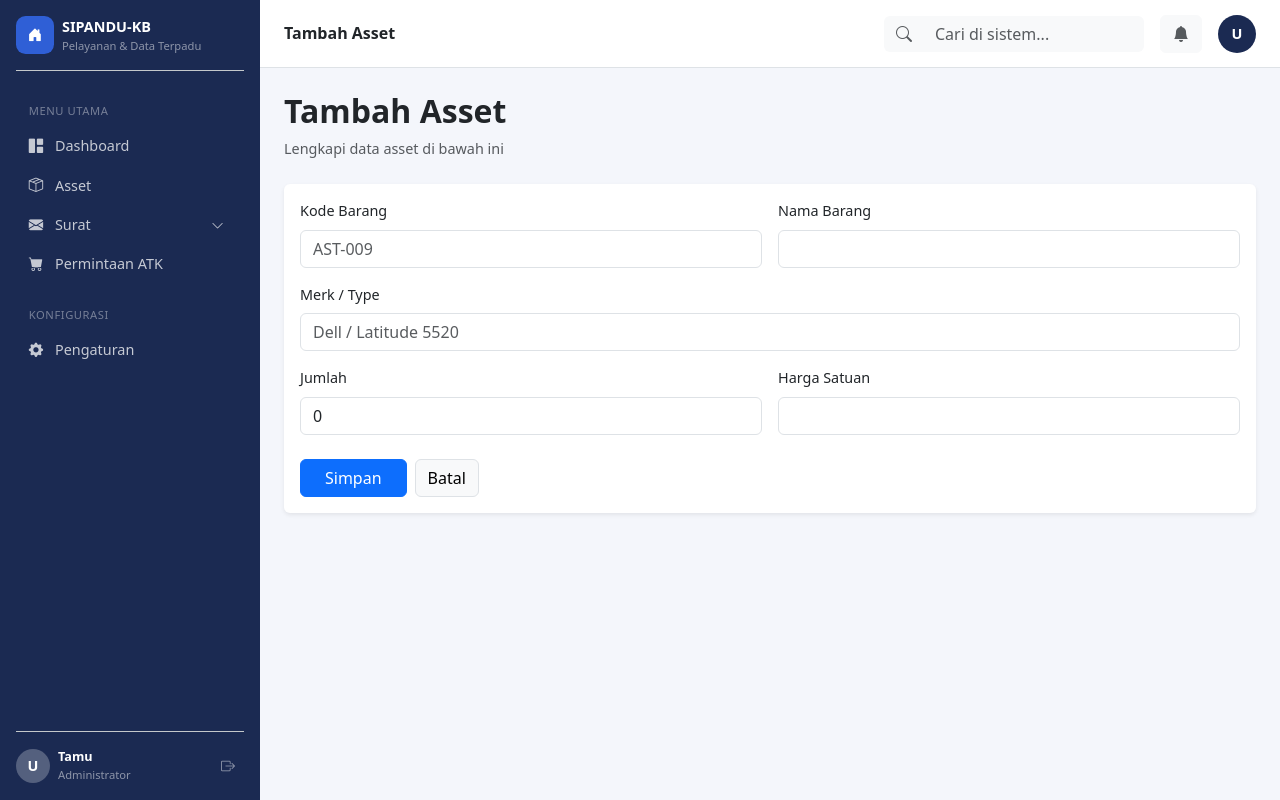
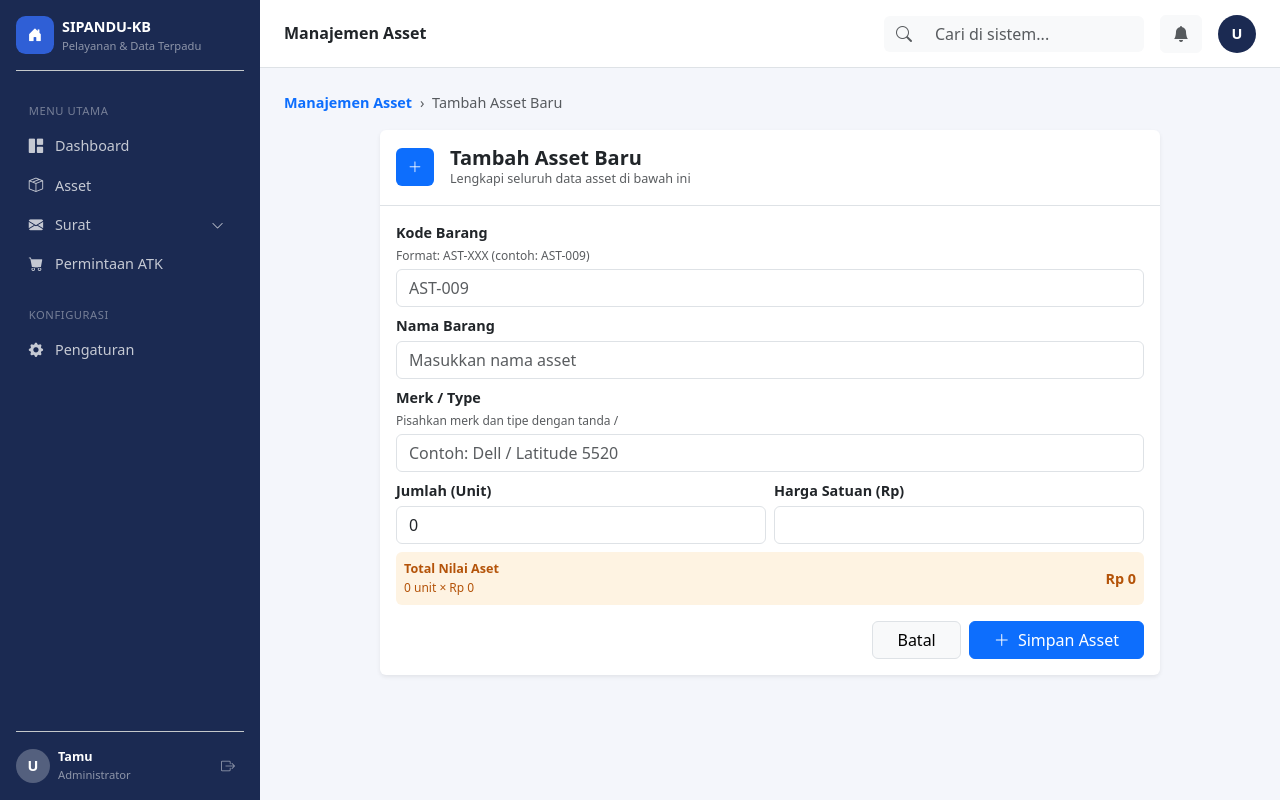
Before and after one commit to AhmadGhozi/Website-SIPANDU, a Django app: page /asset/tambah/ in a window 1280 px wide. Run offline with Django 5.2, Linux system fonts and the light colour scheme.

Commit message:
Penyesuaian Tampilan Form Tambah & Edit

```diff
--- a/asset/forms.py
+++ b/asset/forms.py
@@ -8,8 +8,8 @@ class AssetForm(forms.ModelForm):
         fields = ['kode_barang', 'nama_barang', 'merk_type', 'jumlah', 'harga_satuan']
         widgets = {
             'kode_barang': forms.TextInput(attrs={'class': 'form-control', 'placeholder': 'AST-009'}),
-            'nama_barang': forms.TextInput(attrs={'class': 'form-control'}),
-            'merk_type': forms.TextInput(attrs={'class': 'form-control', 'placeholder': 'Dell / Latitude 5520'}),
-            'jumlah': forms.NumberInput(attrs={'class': 'form-control'}),
-            'harga_satuan': forms.NumberInput(attrs={'class': 'form-control'}),
+            'nama_barang': forms.TextInput(attrs={'class': 'form-control', 'placeholder': 'Masukkan nama asset'}),
+            'merk_type': forms.TextInput(attrs={'class': 'form-control', 'placeholder': 'Contoh: Dell / Latitude 5520'}),
+            'jumlah': forms.NumberInput(attrs={'class': 'form-control', 'id': 'id_jumlah'}),
+            'harga_satuan': forms.NumberInput(attrs={'class': 'form-control', 'id': 'id_harga_satuan'}),
         }
--- a/asset/views.py
+++ b/asset/views.py
@@ -35,7 +35,13 @@ def asset_create(request):
     else:
         form = AssetForm()
 
-    return render(request, 'asset/asset_form.html', {'form': form, 'judul': 'Tambah Asset'})
+    context = {
+        'form': form,
+        'judul': 'Tambah Asset Baru',
+        'subjudul': 'Lengkapi seluruh data asset di bawah ini',
+        'is_edit': False,
+    }
+    return render(request, 'asset/asset_form.html', context)
 
 
 def asset_update(request, pk):
@@ -49,7 +55,14 @@ def asset_update(request, pk):
     else:
         form = AssetForm(instance=asset)
 
-    return render(request, 'asset/asset_form.html', {'form': form, 'judul': 'Edit Asset'})
+    context = {
+        'form': form,
+        'judul': 'Edit Asset',
+        'subjudul': f'Kode barang: {asset.kode_barang}',
+        'is_edit': True,
+        'asset': asset,
+    }
+    return render(request, 'asset/asset_form.html', context)
 
 
 def asset_delete(request, pk):
--- a/templates/asset/asset_form.html
+++ b/templates/asset/asset_form.html
@@ -1,49 +1,122 @@
 {% extends "base.html" %}
 
 {% block title %}{{ judul }}{% endblock %}
-{% block page_title %}{{ judul }}{% endblock %}
+{% block page_title %}Manajemen Asset{% endblock %}
 
 {% block content %}
 
-<div class="mb-4">
-    <h2 class="fw-bold">{{ judul }}</h2>
-    <p class="text-muted mb-0">Lengkapi data asset di bawah ini</p>
+<!-- Breadcrumb -->
+<nav class="mb-3">
+    <a href="{% url 'asset:asset_list' %}" class="text-decoration-none fw-semibold text-primary">Manajemen Asset</a>
+    <span class="text-muted mx-1">›</span>
+    <span class="text-muted">{{ judul }}</span>
+</nav>
+
+<div class="d-flex justify-content-center flex-grow-1">
+    <div class="card border-0 shadow-sm w-100 d-flex flex-column" style="max-width: 780px;">
+
+        <div class="card-body border-bottom p-3 flex-shrink-0">
+            <div class="d-flex align-items-center gap-3">
+                <div class="rounded d-flex align-items-center justify-content-center flex-shrink-0
+                            {% if is_edit %}bg-warning{% else %}bg-primary{% endif %}"
+                     style="width: 38px; height: 38px;">
+                    {% if is_edit %}
+                        <i class="bi bi-pencil-fill text-white"></i>
+                    {% else %}
+                        <i class="bi bi-plus-lg text-white"></i>
+                    {% endif %}
+                </div>
+                <div>
+                    <h5 class="fw-bold mb-0">{{ judul }}</h5>
+                    <p class="text-muted small mb-0">{{ subjudul }}</p>
+                </div>
+            </div>
         </div>
 
-<div class="card border-0 shadow-sm">
-    <div class="card-body">
-        <form method="post">
+        <div class="card-body p-3 d-flex flex-column flex-grow-1">
+            <form method="post" id="assetForm" class="d-flex flex-column flex-grow-1">
                 {% csrf_token %}
 
-            <div class="row g-3">
-                <div class="col-md-6">
-                    <label class="form-label">Kode Barang</label>
+                <div>
+                    <div class="mb-2">
+                        <label class="form-label fw-semibold mb-1">Kode Barang</label>
+                        <p class="text-muted small mb-1" style="font-size: .75rem;">Format: AST-XXX (contoh: AST-009)</p>
                         {{ form.kode_barang }}
                     </div>
-                <div class="col-md-6">
-                    <label class="form-label">Nama Barang</label>
+
+                    <div class="mb-2">
+                        <label class="form-label fw-semibold mb-1">Nama Barang</label>
                         {{ form.nama_barang }}
                     </div>
-                <div class="col-md-12">
-                    <label class="form-label">Merk / Type</label>
+
+                    <div class="mb-2">
+                        <label class="form-label fw-semibold mb-1">Merk / Type</label>
+                        <p class="text-muted small mb-1" style="font-size: .75rem;">Pisahkan merk dan tipe dengan tanda /</p>
                         {{ form.merk_type }}
                     </div>
+
+                    <div class="row g-2 mb-2">
                         <div class="col-md-6">
-                    <label class="form-label">Jumlah</label>
+                            <label class="form-label fw-semibold mb-1">Jumlah (Unit)</label>
                             {{ form.jumlah }}
                         </div>
                         <div class="col-md-6">
-                    <label class="form-label">Harga Satuan</label>
+                            <label class="form-label fw-semibold mb-1">Harga Satuan (Rp)</label>
                             {{ form.harga_satuan }}
                         </div>
                     </div>
 
-            <div class="mt-4 d-flex gap-2">
-                <button type="submit" class="btn btn-primary px-4">Simpan</button>
-                <a href="{% url 'asset:asset_list' %}" class="btn btn-light border">Batal</a>
+                    <!-- Total Nilai Preview -->
+                    <div class="rounded p-2 mb-3 d-flex justify-content-between align-items-center"
+                         style="background-color: #FEF3E2;">
+                        <div>
+                            <div class="fw-semibold small" style="color:#B45309;">Total Nilai Aset</div>
+                            <div class="small" style="color:#B45309; font-size: .75rem;">
+                                <span id="previewJumlah">{{ form.jumlah.value|default:1 }}</span> unit ×
+                                Rp <span id="previewHargaText">{{ form.harga_satuan.value|default:0 }}</span>
+                            </div>
+                        </div>
+                        <div class="fw-bold" style="color:#B45309;" id="previewTotal">Rp 0</div>
+                    </div>
+                </div>
+
+                <!-- Tombol ini akan otomatis terdorong ke bawah card -->
+                <div class="d-flex justify-content-end gap-2 mt-auto">
+                    <a href="{% url 'asset:asset_list' %}" class="btn btn-light border px-4">Batal</a>
+                    <button type="submit" class="btn px-4 text-white {% if is_edit %}btn-warning{% else %}btn-primary{% endif %}">
+                        {% if is_edit %}
+                            <i class="bi bi-check-lg me-1"></i> Simpan Perubahan
+                        {% else %}
+                            <i class="bi bi-plus-lg me-1"></i> Simpan Asset
+                        {% endif %}
+                    </button>
                 </div>
             </form>
         </div>
     </div>
+</div>
 
 {% endblock %}
+
+{% block extra_js %}
+<script>
+    function formatRupiah(angka) {
+        angka = parseInt(angka) || 0;
+        return "Rp " + angka.toLocaleString('id-ID');
+    }
+
+    function hitungTotal() {
+        const jumlah = parseFloat(document.getElementById('id_jumlah').value) || 0;
+        const harga = parseFloat(document.getElementById('id_harga_satuan').value) || 0;
+        const total = jumlah * harga;
+
+        document.getElementById('previewJumlah').textContent = jumlah;
+        document.getElementById('previewHargaText').textContent = harga.toLocaleString('id-ID');
+        document.getElementById('previewTotal').textContent = formatRupiah(total);
+    }
+
+    document.getElementById('id_jumlah').addEventListener('input', hitungTotal);
+    document.getElementById('id_harga_satuan').addEventListener('input', hitungTotal);
+    hitungTotal();
+</script>
+{% endblock %}
--- a/templates/base.html
+++ b/templates/base.html
@@ -20,10 +20,43 @@
         /* Sidebar */
         #sidebar {
             width: 260px;
-            min-height: 100vh;
+            height: 100vh;
             background-color: var(--navy);
             color: #fff;
+            position: fixed;
+            top: 0;
+            left: 0;
+            overflow-y: auto;
+            z-index: 1030;
         }
+
+        .main-content {
+            margin-left: 260px;
+            min-width: 0;
+            width: calc(100% - 260px);
+        }
+
+        .page-content {
+            padding: 26px;
+            min-height: calc(100vh - 68px);
+            display: flex;
+            flex-direction: column;
+        }
+
+        @media (max-width: 860px) {
+            #sidebar {
+                left: -260px;
+                transition: left .25s ease;
+            }
+            #sidebar.show {
+                left: 0;
+            }
+            .main-content {
+                margin-left: 0;
+                width: 100%;
+            }
+        }
+
         #sidebar .nav-link {
             color: rgba(255,255,255,.75);
             border-radius: .5rem;
@@ -136,7 +169,7 @@
     </aside>
 
     <!-- ============ MAIN AREA ============ -->
-    <div class="flex-grow-1 min-vw-0">
+    <div class="main-content">
 
         <!-- Topbar -->
         <header class="d-flex align-items-center gap-3 bg-white border-bottom px-4" style="height:68px;">
```
Lines whose indentation alone changed are shown as unchanged.
